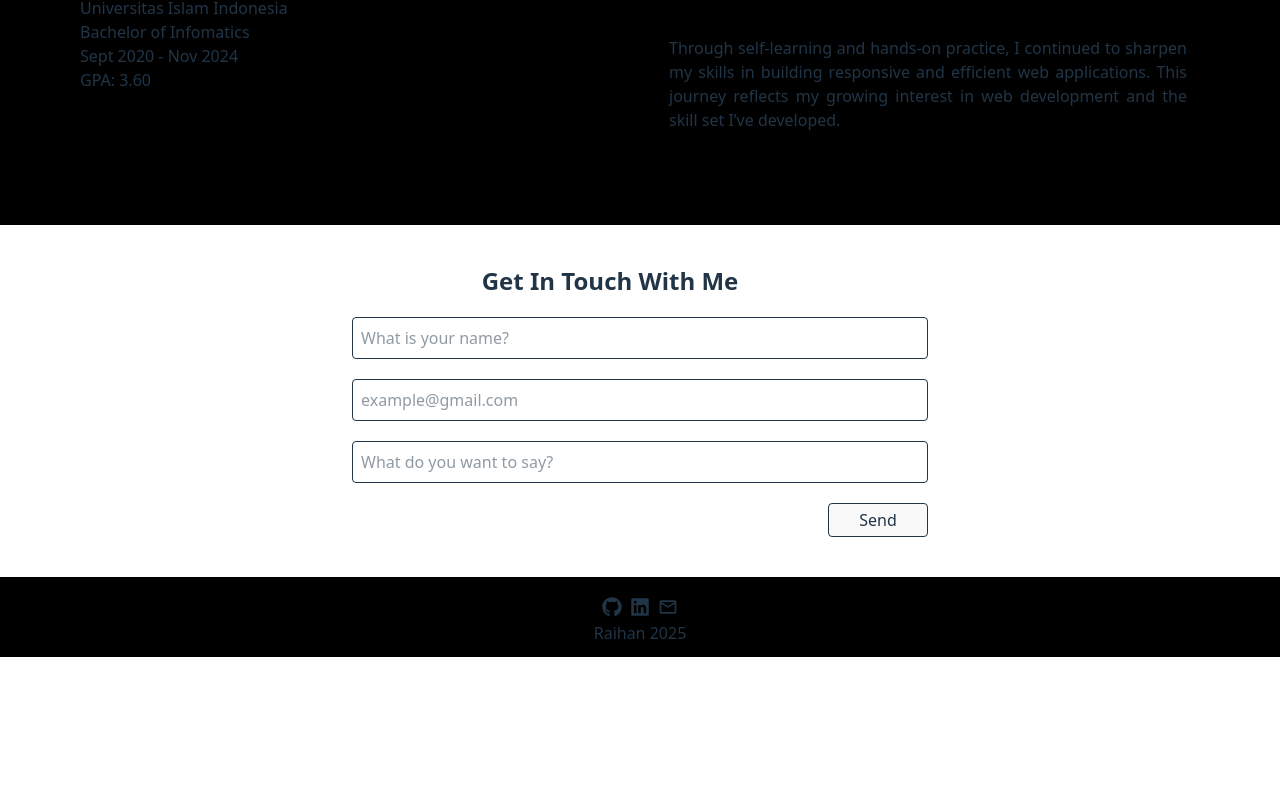
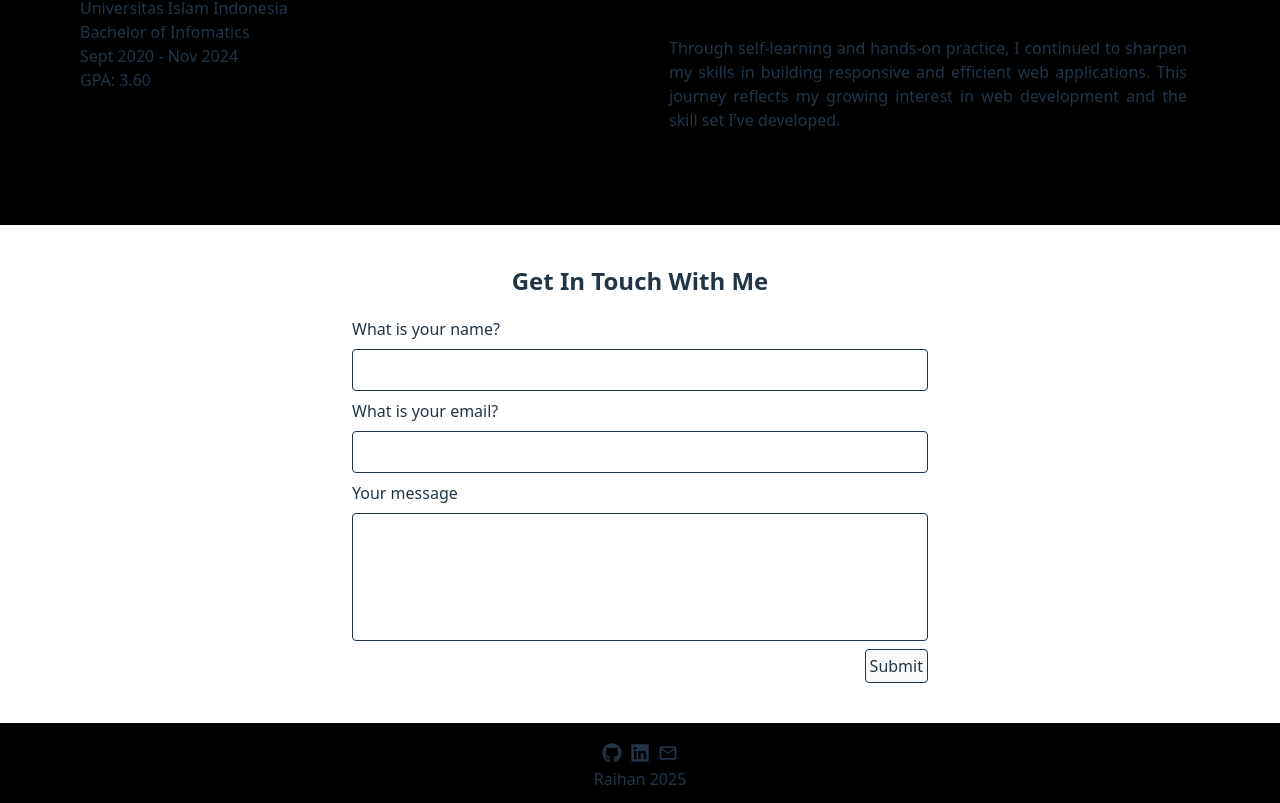
Before and after one commit to raihanph21/myportfolio, a React (Vite) app: page / in a window 1280 px wide. Shown: the part 2947-3750 px from the top of the page. Before the commit the page ends 3604 px from the top, so only its background shows below. Built offline with nearby package versions, Linux system fonts and the light colour scheme.

Commit message:
feat: make contact form functional

```diff
--- a/package.json
+++ b/package.json
@@ -10,6 +10,7 @@
     "preview": "vite preview"
   },
   "dependencies": {
+    "@formspree/react": "^3.0.0",
     "@tailwindcss/vite": "^4.1.18",
     "motion": "^12.24.12",
     "react": "^19.2.0",
--- a/src/components/Contact.jsx
+++ b/src/components/Contact.jsx
@@ -1,19 +1,64 @@
+import { useForm, ValidationError } from "@formspree/react";
+
 function Contact() {
+  const [state, handleSubmit] = useForm("mkooggny");
+
   return (
     <div id="contact" className="flex flex-col items-center pt-10 pb-10">
-      <div>
-        <h4 className="text-2xl font-bold mb-5 me-15">Get In Touch With Me</h4>
-      </div>
-      <form className="flex flex-col gap-5 [&_input]:border [&_input]:rounded-sm [&_input]:p-2 [&_input]:w-xl">
-        <input type="text" name="Name" placeholder="What is your name?" />
-        <input type="Email" name="Email" placeholder="example@gmail.com" />
-        <input
-          type="text"
-          name="Message"
-          placeholder="What do you want to say?"
+      <h4 className="text-2xl font-bold mb-5">Get In Touch With Me</h4>
+
+      <form
+        onSubmit={handleSubmit}
+        className="flex flex-col gap-2 [&_input]:border [&_input]:rounded-sm [&_input]:p-2 [&_input]:w-xl"
+      >
+        <label htmlFor="name">What is your name?</label>
+        <input id="name" name="name" />
+        <ValidationError prefix="Name" field="name" errors={state.errors} />
+
+        <label htmlFor="email">What is your email?</label>
+        <input id="email" type="email" name="email" />
+        <ValidationError prefix="Email" field="email" errors={state.errors} />
+
+        <label htmlFor="message">Your message</label>
+        <textarea
+          id="message"
+          name="message"
+          className="border rounded-sm p-2 w-xl h-32 resize-none"
         />
-        <button className="border rounded-sm p-1 self-end w-25">Send</button>
+        <ValidationError
+          prefix="Message"
+          field="message"
+          errors={state.errors}
+        />
+
+        <button
+          type="submit"
+          disabled={state.submitting}
+          className="border rounded-sm self-end p-1 hover:cursor-pointer"
+        >
+          Submit
+        </button>
       </form>
+
+      {/* POPUP */}
+      {state.succeeded && (
+        <div className="fixed inset-0 z-50 flex items-center justify-center">
+          {/* Overlay */}
+          <div className="absolute inset-0 bg-black/50 backdrop-blur-sm" />
+
+          {/* Popup */}
+          <div className="relative bg-zinc-800 text-white rounded-lg p-6 w-96 text-center shadow-xl">
+            <h2 className="text-xl font-bold mb-3">Thank You! 🎉</h2>
+            <p className="mb-5">Your message has been successfully sent.</p>
+            <button
+              className="px-4 py-2 bg-black text-white font-bold rounded-md hover:cursor-pointer"
+              onClick={() => window.location.reload()}
+            >
+              Close
+            </button>
+          </div>
+        </div>
+      )}
     </div>
   );
 }
```
Also changed, not shown: 1 other file (tests, documents, lock files or other folders).
